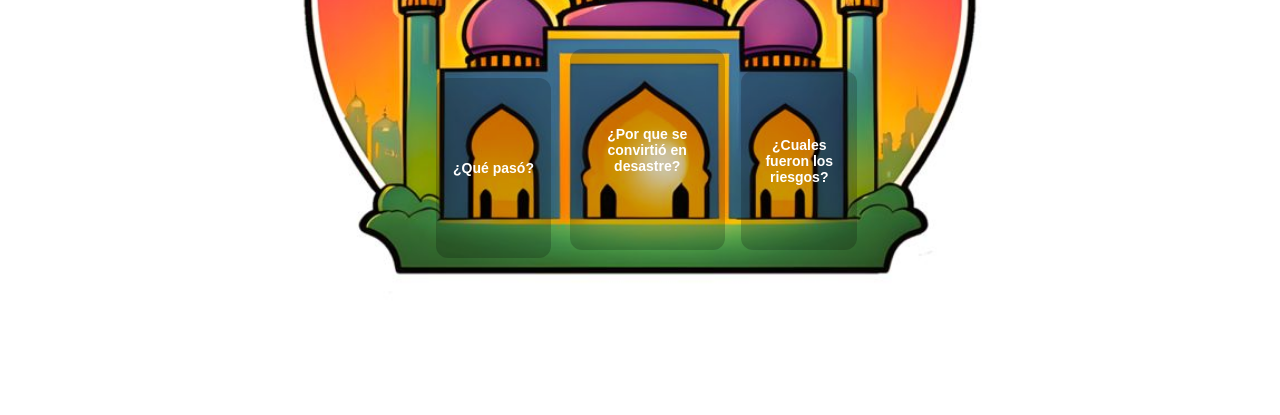
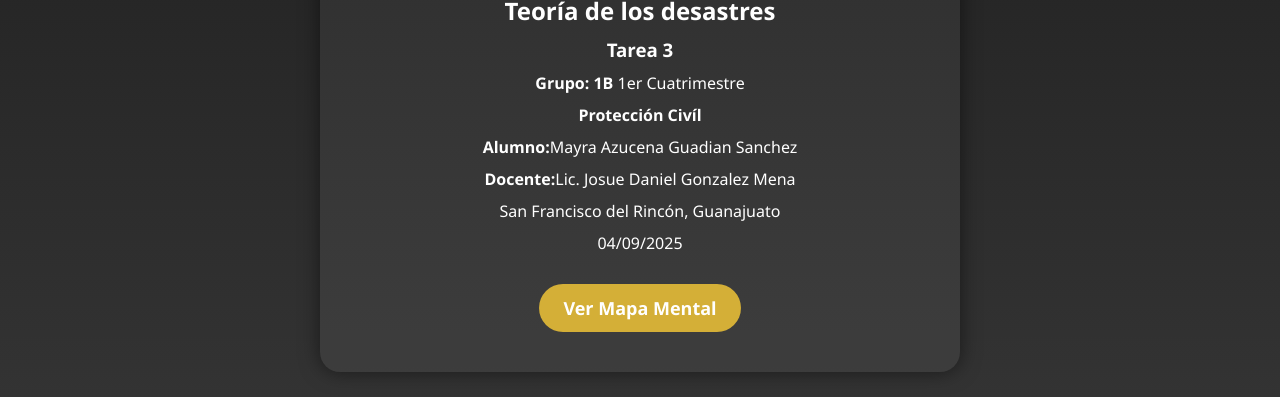
Before and after one commit to maysitalabs-glitch/Hajj_MapaMental.html, a plain HTML site: page index.html in a window 1280 px wide. Shown: the part 403-818 px from the top of the page. Drawn offline with Linux system fonts and the light colour scheme.

Commit message:
Add files via upload

```diff
--- a/estilos.css
+++ b/estilos.css
@@ -120,12 +120,13 @@ html,body{
 }
 .btn {
   background:var(--accent);
-  color:white;
+  color:black;
   padding:8px 12px;
   border-radius:8px;
   cursor:pointer;
   border:none;
   font-weight:600;
+  color: black;
 }
 
 .flash {
@@ -202,3 +203,49 @@ html,body{
   text-align: center;
   pointer-events: none;
 }
+
+
+body {
+  font-family: "Segoe UI", Tahoma, Geneva, Verdana, sans-serif;
+  background: linear-gradient(to bottom, #1a1a1a, #333333);
+  color: white;
+  display: flex;
+  justify-content: center;
+  align-items: center;
+  height: 100vh;
+  margin: 0;
+}
+
+.portada {
+  text-align: center;
+  background: rgba(255, 255, 255, 0.05);
+  padding: 40px;
+  border-radius: 20px;
+  box-shadow: 0 0 20px rgba(0,0,0,0.5);
+  max-width: 600px;
+  width: 90%;
+}
+
+h1, h2, h3, p {
+  margin: 10px 0;
+}
+
+.boton {
+  margin-top: 20px;
+  padding: 12px 24px;
+  font-size: 18px;
+  font-weight: bold;
+  color: #fff;
+  background: #d4af37;
+  border: none;
+  border-radius: 30px;
+  cursor: pointer;
+  transition: 0.3s;
+  text-decoration: none;
+  display: inline-block;
+}
+
+.boton:hover {
+  background: #b8912f;
+  transform: scale(1.05);
+}
--- a/index.html
+++ b/index.html
@@ -1,82 +1,26 @@
-<!doctype html>
+<!DOCTYPE html>
 <html lang="es">
 <head>
-  <meta charset="utf-8" />
-  <meta name="viewport" content="width=device-width,initial-scale=1" />
-  <title>Mapa Interactivo</title>
-  <link rel="stylesheet" href="estilos.css" />
-  <style>
-
-    .background {
-      width: 100%;
-      height: 100%;
-      background-image: url('Mapa.jpg'); /* reemplaza con tu imagen */
-      background-size: cover;
-      background-position: center;
-    }
-
-
-    /* Mantener tus hotspots visibles */
-    .hotspot {
-      position: absolute;
-      cursor: pointer;
-      /* estilos adicionales que ya tengas */
-    }
-  </style>
+  <meta charset="UTF-8">
+  <title>Portada - Hajj</title>
+  <link rel="stylesheet" href="stiles.css">
 </head>
 <body>
+<div class="portada">
+  <!-- Logo arriba -->
+  <img src="logo.png" alt="Logo del Colegio" class="logo">
 
-<div class="stage" id="stage">
-  <div class="background" id="bg"></div>
-
-  <!-- Texto centrado sobre la imagen -->
-<div class="centered-text1">
-  <svg width="300" height="150" viewBox="0 0 300 150">
-    <defs>
-      <path id="curve" d="M10,100 Q150,10 290,100" />
-      <!-- Ajusta Q150,10 para modificar la curvatura -->
-    </defs>
-    <text fill="white" font-family="Comic Sans MS" font-size="1.2rem" font-weight="bold" text-anchor="middle" style="">
-      <textPath href="#curve" startOffset="50%">
-        Peregrinación a La Meca
-      </textPath>
-    </text>
-  </svg>
+  <h1>COLEGIO UNIVERSITARIO DE YAHUALICA</h1>
+  <h2>Teoría de los desastres</h2>
+  <h3>Tarea 3</h3>
+  <p><strong>Grupo: 1B</strong> 1er Cuatrimestre</p>
+  <p><strong>Protección Civíl</strong></p>
+  <p><strong>Alumno:</strong>Mayra Azucena Guadian Sanchez</p>
+  <p><strong>Docente:</strong>Lic. Josue Daniel Gonzalez Mena</p>
+  <p>San Francisco del Rincón, Guanajuato</p>
+  <p>04/09/2025</p>
+  <a href="indexado.html" class="boton">Ver Mapa Mental</a>
 </div>
 
-   <div class="centered-text">Hajj: Desastre y riesgos</div>
-
-  <!-- Hotspots en las puertas -->
-  <div class="hotspot hs-left" data-room="izquierda">¿Qué pasó?</div>
-  <div class="hotspot hs-center" data-room="central">¿Por que se convirtió en desastre?</div>
-  <div class="hotspot hs-right" data-room="derecha">¿Cuales fueron los riesgos?</div>
-
-  <!-- Overlay -->
-  <div class="overlay" id="overlay"></div>
-  <div class="flash" id="flash"></div>
-
-  <!-- Contenedor de habitación -->
-  <div class="room" id="room">
-    <div class="room-card" id="roomCard" role="dialog" aria-hidden="true">
-      <div class="room-header">
-        <div class="room-title">
-          <h2 id="roomTitle">Habitación</h2>
-          <div style="font-size:12px;color:#666">Aquí irá la temática</div>
-        </div>
-        <div class="close" id="closeBtn">Cerrar ✕</div>
-      </div>
-      <div class="room-content" id="roomContent">
-        <div class="room-theme" id="roomTheme">
-          <strong>Bienvenido</strong> — reemplaza este contenido.
-        </div>
-      </div>
-      <div class="room-footer">
-        <button class="btn" id="volverBtn">Volver al mapa</button>
-      </div>
-    </div>
-  </div>
-</div>
-
-<script src="script.js"></script>
 </body>
 </html>
--- a/script.js
+++ b/script.js
@@ -11,11 +11,11 @@
   const rooms = {
     izquierda: {
       title: "¿Qué pasó?",
-      themeHtml: "<p>Sucesos.</p><ul><li>La peregrinacion a La Meca, un evento que se realiza cada año donde 1.3 millones de musulmanes participaron entre el 14 y 19 de Junio de 2024</li><li>Durante esos dias se registraron temperaturas extremas que superaron los 51 grados C </li><li>Aproximadamente 1,300 peregrinos murieron y mas de 2700 resultaron afectados por el golpe de calor y el cansancio</li><li>Se volvio tragico debido a la combinacion de calor extremo multitudes masivas y la falta de conciencia de las personas que fueron sin permiso al evento</li></ul>"
+      themeHtml: "<p>Sucesos.</p><ul><li>La peregrinacion a La Meca, un evento que se realiza cada año donde 1.3 millones de musulmanes participaron entre el 14 y 19 de Junio de 2024</li><li>Durante esos dias se registraron temperaturas extremas que superaron los 51 grados C </li><li>Aproximadamente 1,300 peregrinos murieron y mas de 2700 resultaron afectados por el golpe de calor y el cansancio</li><li>Se volvio tragico debido a la combinacion de calor extremo multitudes masivas y la falta de conciencia de las personas que fueron sin permiso al evento</li><li>La influencia socio politica se pudo reflejar en la presion internacional sobre arabia Saudita para reforzar la seguridad, asi como en reformas de control de multitudes en futuras peregrinacines</ul>"
     },
     central: {
       title: "¿Por qué se convirtió en desastre?",
-      themeHtml: "<p>Se convirtio en desastre por...</p><ol><li>Se hubo un sobrecupo de peregrinos y muchos de ellos no contaban con los servicios basicos como agua, sombra, acceso a la atencion medica y el transporte con clima. Tales que venian con un permiso en especial que debieron comprar antes de asistir al evento</li><li>La afalta de planificacion y control: El gobierno trató de encargarse de tal asunto pero fue casi imposible controlar a las miles de personas. Los hospitales se saturaron y las altas emperaturas superaron la capacidad de los sistemas de prevencion<li>Varios sistemas resultaron afectados: Los hospitales que al ser saturados no se contó con el personal necesario, el transporte que al haber sobrecupo de personas resultó mas dificil mover y evacuar a los peregrinos, </li></ol>"
+      themeHtml: "<p>Se convirtio en desastre por...</p><ol><li>Sobrecupo de peregrinos y muchos de ellos no contaban con los servicios basicos como agua, sombra, acceso a la atencion medica y el transporte con clima. Tales que venian con un permiso en especial que debieron comprar antes de asistir al evento</li><li>La afalta de planificacion y control: El gobierno trató de encargarse de tal asunto pero fue casi imposible controlar a las miles de personas. Los hospitales se saturaron y las altas emperaturas superaron la capacidad de los sistemas de prevencion<li>Varios sistemas resultaron afectados: Los hospitales que al ser saturados no se contó con el personal necesario, el transporte que al haber sobrecupo de personas resultó mas dificil mover y evacuar a los peregrinos, </li></ol>"
     },
     derecha: {
       title: "¿Cuales fueron los riesgos?",
--- /dev/null
+++ b/stiles.css
@@ -0,0 +1,55 @@
+
+body {
+  font-family: "Segoe UI", Tahoma, Geneva, Verdana, sans-serif;
+  background: linear-gradient(to bottom, #1a1a1a, #333333);
+  color: white;
+  display: flex;
+  justify-content: center;
+  align-items: center;
+  height: 100vh;
+  margin: 0;
+}
+
+.portada {
+  text-align: center;
+  background: rgba(255, 255, 255, 0.05);
+  padding: 40px;
+  border-radius: 20px;
+  box-shadow: 0 0 20px rgba(0,0,0,0.5);
+  max-width: 600px;
+  width: 90%;
+}
+
+h1, h2, h3, p {
+  margin: 10px 0;
+}
+
+.boton {
+  margin-top: 20px;
+  padding: 12px 24px;
+  font-size: 18px;
+  font-weight: bold;
+  color: #fff;
+  background: #d4af37;
+  border: none;
+  border-radius: 30px;
+  cursor: pointer;
+  transition: 0.3s;
+  text-decoration: none;
+  display: inline-block;
+}
+
+.boton:hover {
+  background: #b8912f;
+  transform: scale(1.05);
+}
+.portada {
+  text-align: center;
+  padding: 40px 20px;
+}
+
+.portada .logo {
+  max-width: 200px;  /* ajusta el tamaño */
+  height: auto;
+  margin-bottom: 20px; /* espacio entre logo y título */
+}
```
Also changed, not shown: indexado.html (added, +82 -0 lines), logo.png (added).
